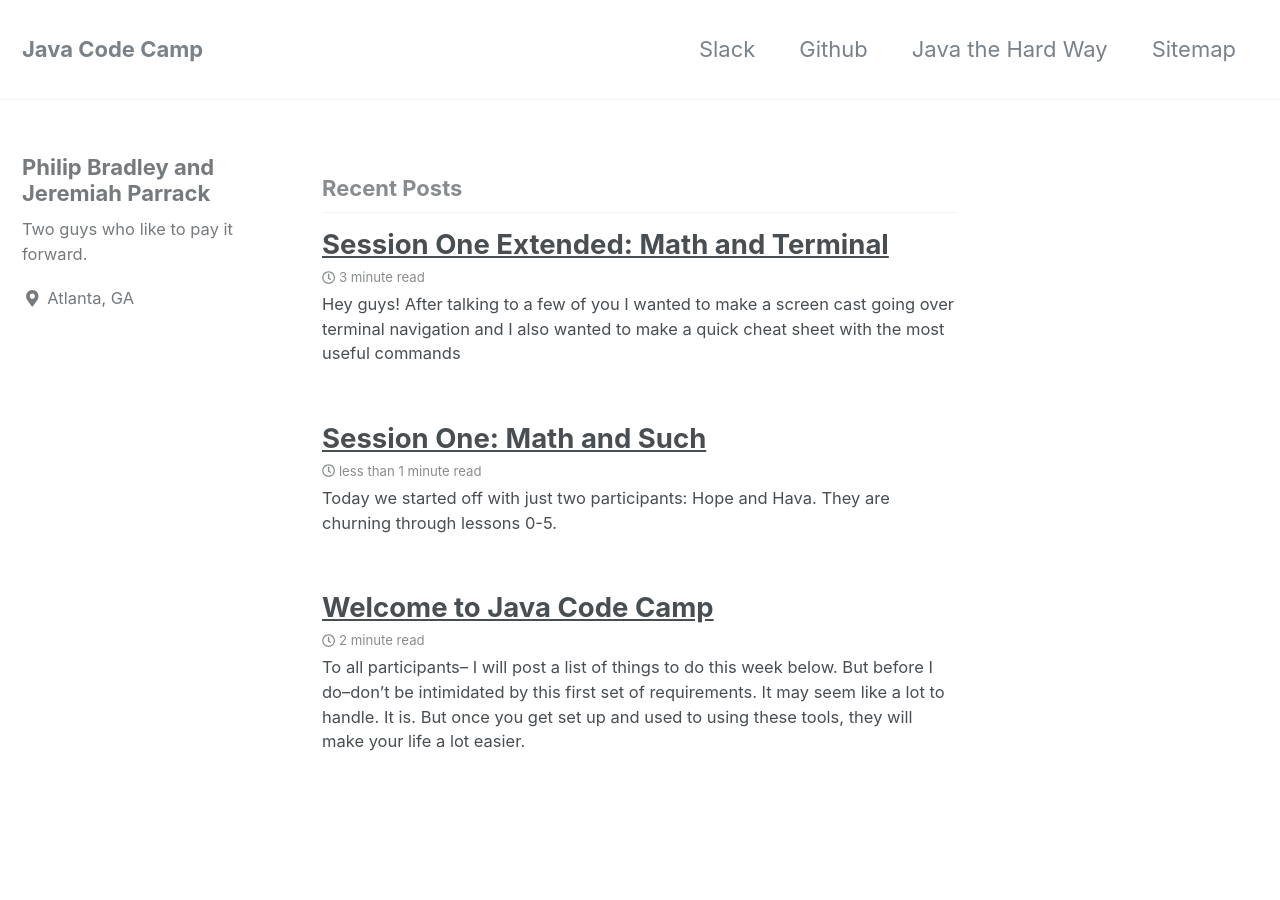
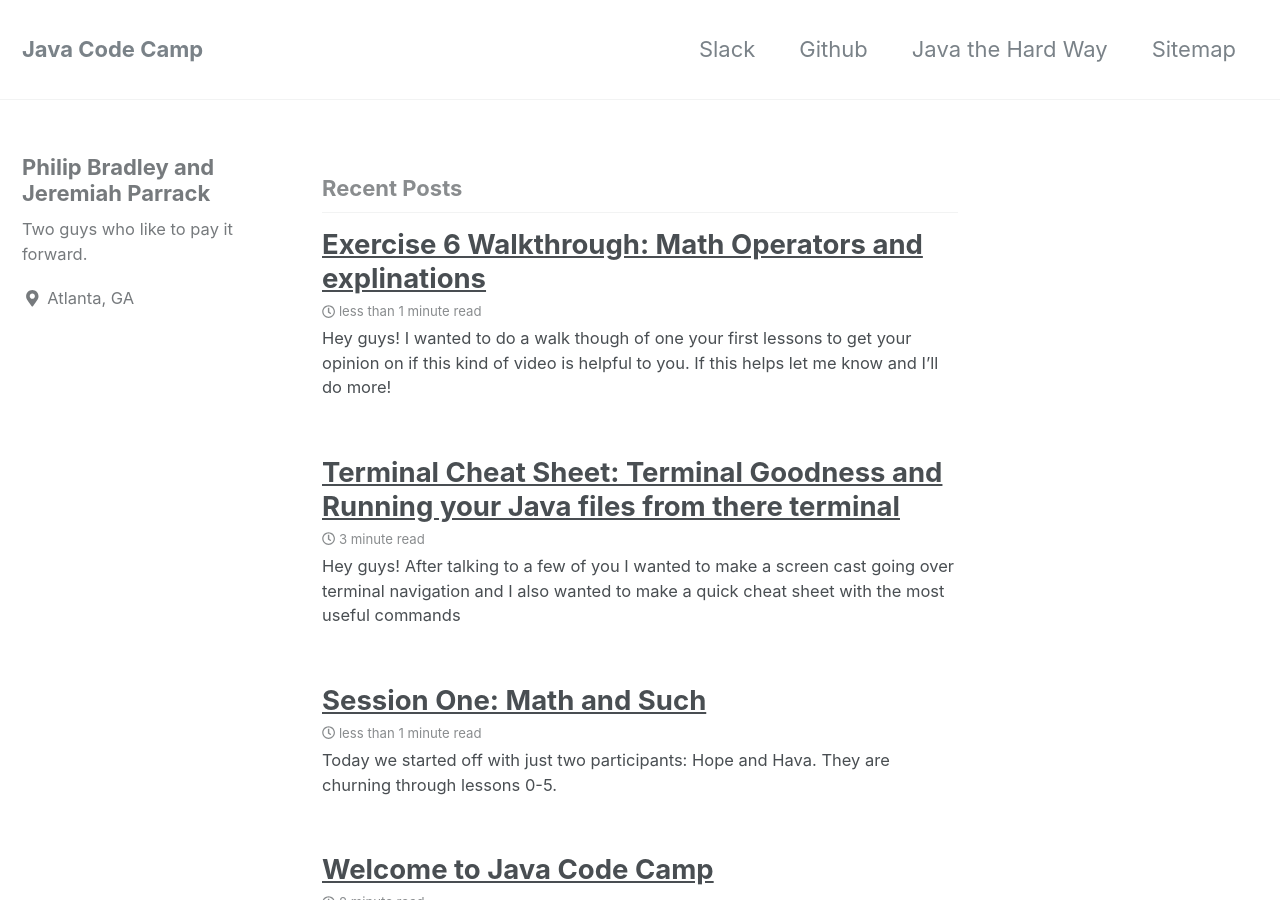
Before and after one commit to pdbradley/javacodecamp, a Jekyll site: the page built from index.html, in a window 1280 px wide and 900 px high. Built offline with Jekyll 4.4.1, drawn with Linux system fonts in a browser that asks for light colours; nearby versions of some CDN libraries; the list of posts is cut into pages by our own code.

Commit message:
Changed dates and titles, added the walkthough

```diff
--- a/_posts/2018-06-24-support-terminal-cheatsheet.markdown
+++ b/_posts/2018-06-24-support-terminal-cheatsheet.markdown
@@ -1,13 +1,20 @@
 ---
 layout: single
-title:  "Session One Extended:  Math and Terminal"
-date:   2018-06-19
+title:  "Terminal Cheat Sheet: Terminal Goodness and Running your Java files from there terminal"
+date:   2018-06-24
 categories: main
 ---
 
 Hey guys! After talking to a few of you I wanted to make a screen cast going over terminal navigation and I also wanted to make a quick cheat sheet with the most useful commands
 
 Before I start I want to reemphasize that a directory is the same thing as a folder.
+
+| Run your Java File | Definition |
+|---|---|
+| javac YourFile.java | Compiles your java file DO THIS FIRST |
+| java YourFile | After compiling and typing `ls` you will see a .class file then run this command |
+
+
 
 | Command | Definition  | Purpose |
 |----|---|---|
--- /dev/null
+++ b/_posts/2018-06-26-exercise-6-walkthrough.markdown
@@ -0,0 +1,13 @@
+---
+layout: single
+title:  "Exercise 6 Walkthrough:  Math Operators and explinations"
+date:   2018-06-24
+categories: main
+---
+
+Hey guys! I wanted to do a walk though of one your first lessons to get your opinion on if this kind of video is helpful to you.
+If this helps let me know and I'll do more!
+
+<iframe width="854" height="480" src="https://www.youtube.com/watch?v=PpPMeHVOVCA&t=4s" frameborder="0" allow="autoplay; encrypted-media" allowfullscreen></iframe>
+
+---
```
